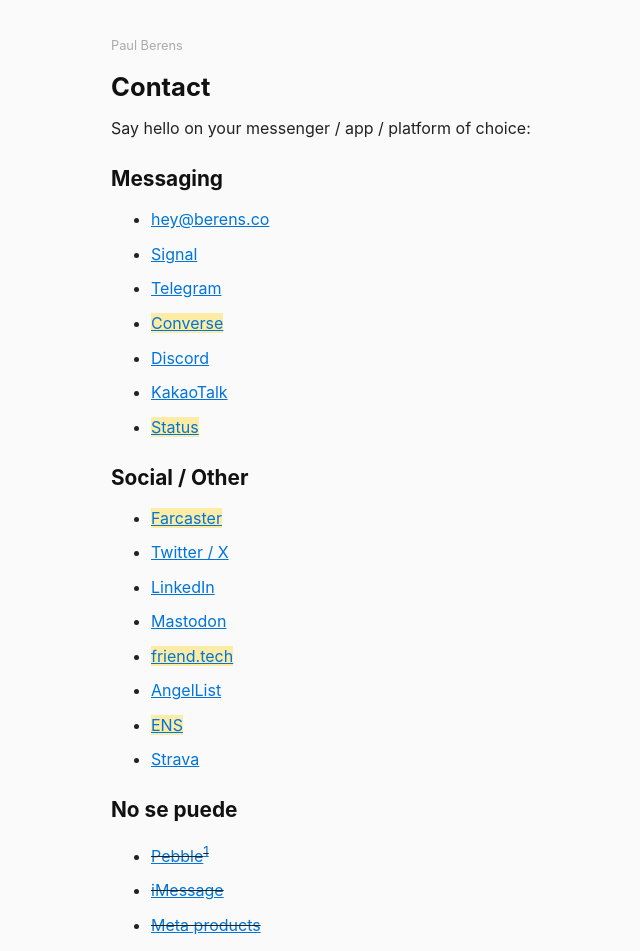
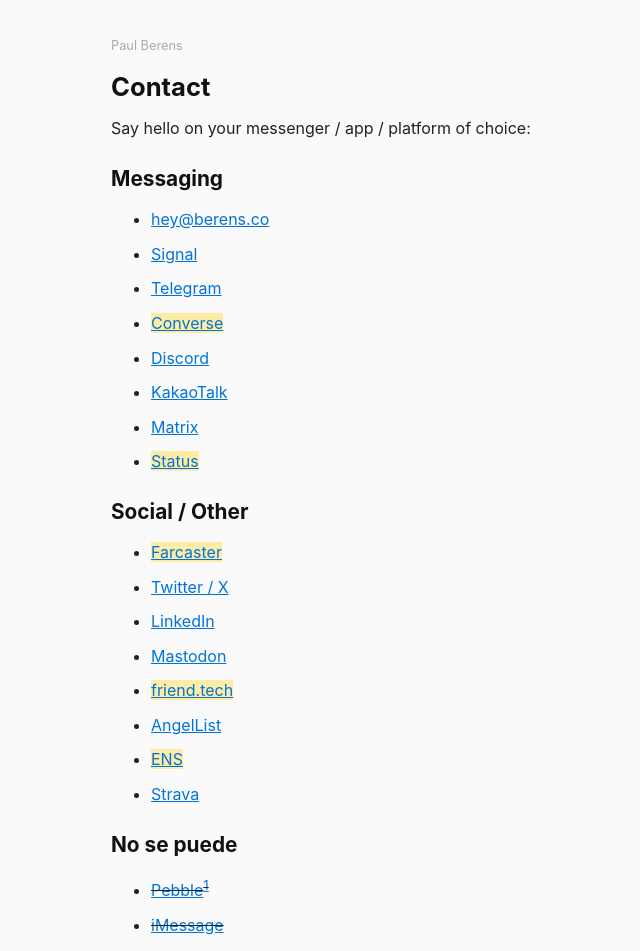
Before and after one commit to berensp/berensp.github.io, a Jekyll site: the page built from pages/contact.md, in a window 1280 px wide. Shown: the top 951 px of the page, without its empty margins (209-849 px from the left). Built offline with Jekyll 4.4.1, drawn with Linux system fonts in a browser that asks for light colours; a script that is not in the unit is left out.

Commit message:
Update contact.md

```diff
--- a/pages/contact.md
+++ b/pages/contact.md
@@ -14,6 +14,7 @@
 - <mark><a href="https://getconverse.app/dm/berensp.eth" target="_blank">Converse</a></mark>
 - <a href="https://discordapp.com/users/181094465874821120" target="_blank">Discord</a>
 - <a href="../assets/images/kakao.berensp.jpg" target="_blank">KakaoTalk</a>
+- <a href="https://matrix.to/#/@berens:matrix.org" target="_blank">Matrix</a>
 - <mark><a href="https://join.status.im/u/0x04fef6e494c4db1d25d1b144f3914747cdf8164e5208dafe7fd1926d3d75e7b545ff02d0571ccf788ff0fff8065616967de51935e76d90a04a47df82cead041f57" target="_blank">Status</a></mark>
 
 ## Social / Other
```
